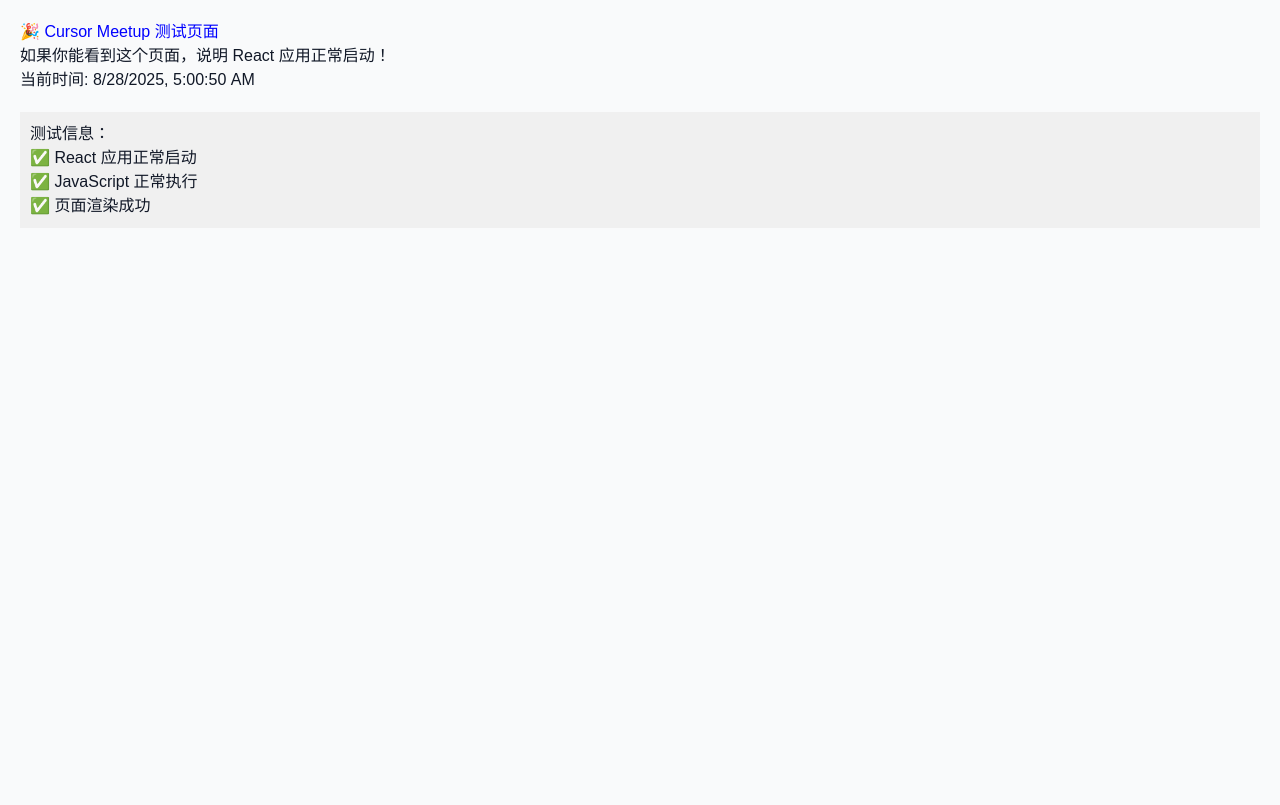
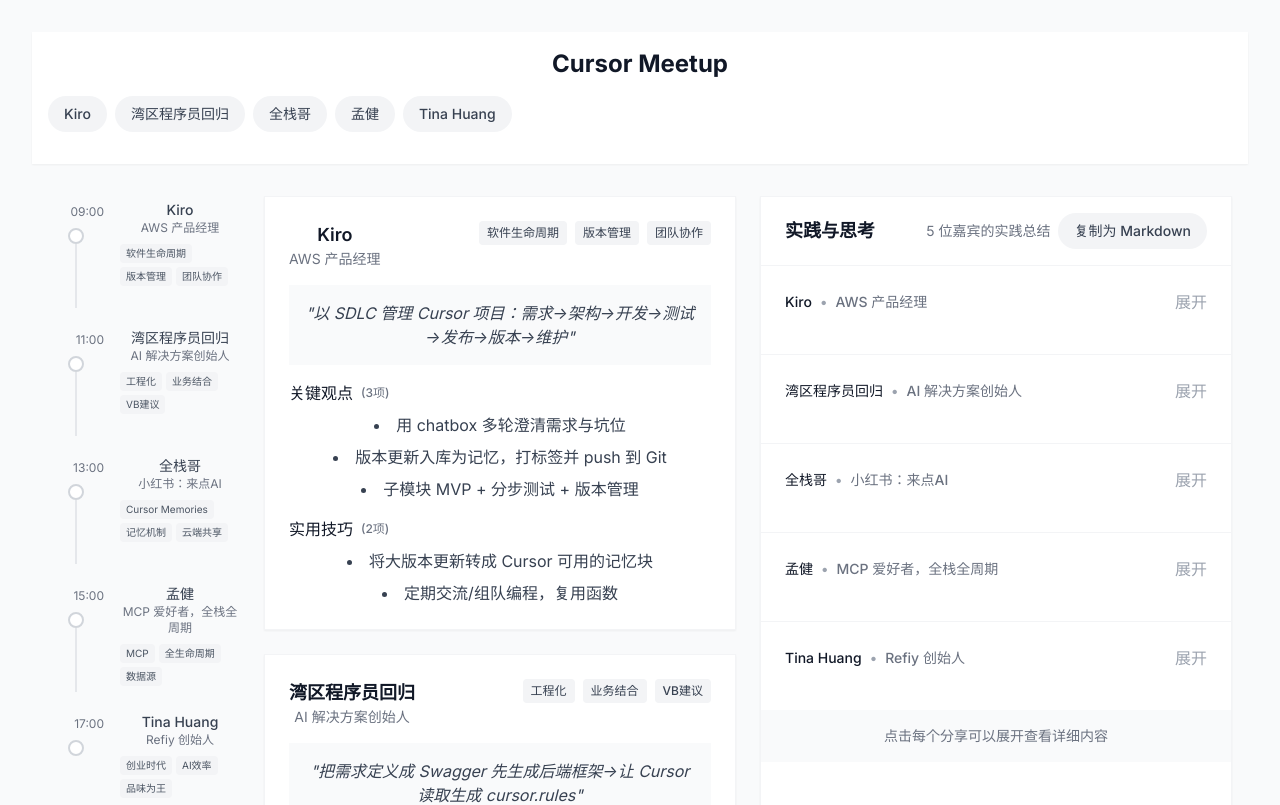
Before and after one commit to Jianan-Huang0609/Cursor_MeetsUp, a React (Vite) app: page / in a window 1280 px wide. Shown: the top 805 px of the page. Built offline with nearby package versions, Linux system fonts and the light colour scheme.

Commit message:
feat: 恢复完整的 Cursor Meetup 功能 - 包含所有组件和真实嘉宾数据

```diff
--- a/src/App.tsx
+++ b/src/App.tsx
@@ -1,17 +1,56 @@
+import { useState } from 'react'
+import './App.css'
+import HeaderChips from './components/HeaderChips'
+import SidebarTimeline from './components/SidebarTimeline'
+import TalkCards from './components/TalkCards'
+import PracticeBoard from './components/PracticeBoard'
+import PhotoGallery from './components/PhotoGallery'
+import meetupData from './data/meetup.json'
+
 function App() {
+  const [selectedSpeaker, setSelectedSpeaker] = useState<string | null>(null)
+
   return (
-    <div style={{ padding: '20px', fontFamily: 'Arial, sans-serif' }}>
-      <h1 style={{ color: 'blue' }}>🎉 Cursor Meetup 测试页面</h1>
-      <p>如果你能看到这个页面，说明 React 应用正常启动！</p>
-      <p>当前时间: {new Date().toLocaleString()}</p>
-      <div style={{ marginTop: '20px', padding: '10px', backgroundColor: '#f0f0f0' }}>
-        <h3>测试信息：</h3>
-        <ul>
-          <li>✅ React 应用正常启动</li>
-          <li>✅ JavaScript 正常执行</li>
-          <li>✅ 页面渲染成功</li>
-        </ul>
-      </div>
+    <div className="min-h-screen bg-gray-50">
+      <header className="bg-white shadow-sm">
+        <div className="container mx-auto px-4 py-4">
+          <h1 className="text-2xl font-bold text-gray-900">Cursor Meetup</h1>
+          <HeaderChips
+            speakers={meetupData.speakers}
+            onSelect={setSelectedSpeaker}
+            selected={selectedSpeaker}
+          />
+        </div>
+      </header>
+
+      <main className="container mx-auto px-4 py-8">
+        <div className="flex gap-6">
+          <aside className="w-48 flex-shrink-0">
+            <SidebarTimeline
+              speakers={meetupData.speakers}
+              selected={selectedSpeaker}
+              onSelect={setSelectedSpeaker}
+            />
+          </aside>
+
+          <div className="flex-1 grid grid-cols-1 lg:grid-cols-2 gap-6">
+            <TalkCards
+              speakers={meetupData.speakers}
+              selectedSpeaker={selectedSpeaker}
+            />
+            <PracticeBoard
+              speakers={meetupData.speakers}
+              selectedSpeaker={selectedSpeaker}
+            />
+          </div>
+        </div>
+      </main>
+
+      <footer className="mt-12 bg-white border-t">
+        <div className="container mx-auto px-4 py-8">
+          <PhotoGallery albums={meetupData.albums} />
+        </div>
+      </footer>
     </div>
   )
 }
--- a/src/data/meetup.json
+++ b/src/data/meetup.json
@@ -8,131 +8,121 @@
   "speakers": [
     {
       "id": "guest-1",
-      "name": "嘉宾A",
-      "role": "Cursor 资深使用者",
-      "summary": "从工程化角度谈 Cursor：挑战与实践",
-      "tags": ["工程化", "项目管理", "最佳实践"],
+      "name": "Kiro",
+      "role": "AWS 产品经理",
+      "summary": "Cursor 擅长单节点任务；长开发与难项目需按软件全生命周期优化执行。",
+      "tags": ["软件生命周期","版本管理","团队协作"],
       "talk": {
-        "one_liner": "大型项目中如何高效使用 Cursor",
+        "one_liner": "以 SDLC 管理 Cursor 项目：需求→架构→开发→测试→发布→版本→维护",
         "highlights": [
-          "建立了从Demo到产品的完整工程化流程",
-          "通过整合各种工具链提升效率",
-          "强调代码质量和规范性"
+          "用 chatbox 多轮澄清需求与坑位",
+          "版本更新入库为记忆，打标签并 push 到 Git",
+          "子模块 MVP + 分步测试 + 版本管理"
         ],
         "tips": [
-          "注重基础设施建设",
-          "推荐使用配套工具链",
-          "重视团队协作方式"
+          "将大版本更新转成 Cursor 可用的记忆块",
+          "定期交流/组队编程，复用函数"
         ]
       },
       "practice": [
-        "规范化的项目结构",
-        "完整的CI/CD流程",
-        "代码质量控制机制"
+        "为每个模块建立可回滚的版本记忆",
+        "先顶层框架→分模块→测试用例→再合并"
       ],
       "albumId": "album-guest-1"
     },
     {
       "id": "guest-2",
-      "name": "嘉宾B",
-      "role": "AI应用架构师",
-      "summary": "探讨Cursor在企业环境中的应用",
-      "tags": ["企业应用", "架构设计", "团队协作"],
+      "name": "湾区程序员回归",
+      "role": "AI 解决方案创始人",
+      "summary": "以工程化与业务结合的视角给出大量 VB 建议；强调 V0 / Bolt 与 Cursor IDE 的组合以降低沟通成本。",
+      "tags": ["工程化","业务结合","VB建议"],
       "talk": {
-        "one_liner": "如何在企业级项目中最大化利用Cursor的价值",
+        "one_liner": "把需求定义成 Swagger 先生成后端框架→让 Cursor 读取生成 cursor.rules",
         "highlights": [
-          "介绍了企业环境下的Cursor最佳实践",
-          "分享了大规模团队协作的经验",
-          "讨论了安全性和合规性问题"
+          "分模块完成 + 先用测试文件验收后再封装",
+          "提前规划可复用函数",
+          "先顶层需求框架→分步测试→技术栈选择→模块封装→部署与版本管理"
         ],
         "tips": [
-          "建立团队共享的提示词库",
-          "制定统一的编码规范",
-          "重视代码审查流程"
+          "rules 很重要",
+          "建立 Swagger→后端框架→rules 的流水线"
         ]
       },
       "practice": [
-        "搭建团队知识库",
-        "实现自动化工作流",
-        "建立代码复查机制"
+        "在 RA 工具链里建立 Swagger→后端框架→rules 的流水线",
+        "把复用函数沉淀到工具库"
       ],
       "albumId": "album-guest-2"
     },
     {
       "id": "guest-3",
-      "name": "嘉宾C",
-      "role": "全栈开发专家",
-      "summary": "Cursor在全栈开发中的应用实践",
-      "tags": ["全栈开发", "效率提升", "最佳实践"],
+      "name": "全栈哥",
+      "role": "小红书：来点AI",
+      "summary": "系统讲解了 Cursor Memories 的机制与魔改建议；支持个人能力偏好 + 项目进度记忆。",
+      "tags": ["Cursor Memories","记忆机制","云端共享"],
       "talk": {
-        "one_liner": "使用Cursor提升全栈开发效率的实践经验",
+        "one_liner": "记忆来自用户主动要求 + AI 后台观察；建议把记忆云端共享给团队",
         "highlights": [
-          "前后端协同开发的技巧",
-          "自动化测试的集成方案",
-          "性能优化的实践经验"
+          "结合 Git 记录大小版本",
+          "在 GPT-5 子项目 setting 中固化个人项目与问题方向",
+          "让后续新知识点贴合你的主线"
         ],
         "tips": [
-          "使用模板加速开发",
-          "建立组件库",
-          "自动化测试策略"
+          "把RAifry / 全栈工具箱 / 旅行站点等主项目设为长期记忆域",
+          "版本更新写入 rules 便于回滚"
         ]
       },
       "practice": [
-        "标准化开发流程",
-        "自动化测试实践",
-        "性能监控方案"
+        "把RAifry / 全栈工具箱 / 旅行站点等主项目设为长期记忆域",
+        "版本更新写入 rules 便于回滚"
       ],
       "albumId": "album-guest-3"
     },
     {
       "id": "guest-4",
-      "name": "嘉宾D",
-      "role": "DevOps专家",
-      "summary": "Cursor在DevOps流程中的应用",
-      "tags": ["DevOps", "自动化", "持续集成"],
+      "name": "孟健",
+      "role": "MCP 爱好者，全栈全周期",
+      "summary": "建议以 Discover-Design-Build-Deploy-Support&Scale 的全生命周期方法管理 Cursor 项目；MCP 能打通多数据源与工具。",
+      "tags": ["MCP","全生命周期","数据源"],
       "talk": {
-        "one_liner": "整合Cursor到现代DevOps工作流",
+        "one_liner": "推荐飞书 MCP / MCP Hub；实践包括 Files 新建、GitHub 访问、Push/Pull、Browser MCP",
         "highlights": [
-          "自动化部署流程的设计",
-          "监控和告警系统的集成",
-          "持续集成与交付实践"
+          "把飞书文档/知识库接入 MCP",
+          "建立标准化的 PR / Review / 发布流程",
+          "Discover-Design-Build-Deploy-Support&Scale 方法"
         ],
         "tips": [
-          "自动化脚本管理",
-          "监控指标设置",
-          "应急响应流程"
+          "把飞书文档/知识库接入 MCP",
+          "建立标准化的 PR / Review / 发布流程"
         ]
       },
       "practice": [
-        "完整的CI/CD流水线",
-        "自动化运维工具",
-        "系统监控方案"
+        "把飞书文档/知识库接入 MCP",
+        "建立标准化的 PR / Review / 发布流程"
       ],
       "albumId": "album-guest-4"
     },
     {
       "id": "guest-5",
-      "name": "嘉宾E",
-      "role": "AI产品经理",
-      "summary": "Cursor产品发展方向与未来展望",
-      "tags": ["产品规划", "AI发展", "未来趋势"],
+      "name": "Tina Huang",
+      "role": "Refiy 创始人",
+      "summary": "此刻是最好的创业时代；信息差与效率可被 AI 拉平；当实现边界趋近于 0，品味为王。",
+      "tags": ["创业时代","AI效率","品味为王"],
       "talk": {
-        "one_liner": "探讨Cursor的发展方向及其在AI开发中的重要性",
+        "one_liner": "个人影响力与背书、品味、执行力是关键",
         "highlights": [
-          "产品路线图解析",
-          "AI开发趋势分析",
-          "未来功能展望"
+          "把审美/品味显式化",
+          "建立 UI 评审清单与示例库",
+          "优选 shadcn/ui + 业界优秀案例"
         ],
         "tips": [
-          "关注产品更新",
-          "参与社区讨论",
-          "提供反馈建议"
+          "把审美/品味显式化：建立 UI 评审清单与示例库",
+          "优选 shadcn/ui + 业界优秀案例"
         ]
       },
       "practice": [
-        "建立产品反馈机制",
-        "追踪最新特性",
-        "社区贡献计划"
+        "把审美/品味显式化：建立 UI 评审清单与示例库",
+        "优选 shadcn/ui + 业界优秀案例"
       ],
       "albumId": "album-guest-5"
     }
@@ -140,14 +130,14 @@
   "albums": [
     {
       "id": "album-guest-1",
-      "title": "嘉宾1",
+      "title": "Kiro",
       "images": [
         "assets/guest-1/屏幕截图 2025-08-27 112059.png"
       ]
     },
     {
       "id": "album-guest-2",
-      "title": "嘉宾2",
+      "title": "湾区程序员回归",
       "images": [
         "assets/guest-2/屏幕截图 2025-08-27 112142.png",
         "assets/guest-2/屏幕截图 2025-08-27 112216.png",
@@ -157,7 +147,7 @@
     },
     {
       "id": "album-guest-3",
-      "title": "嘉宾3",
+      "title": "全栈哥",
       "images": [
         "assets/guest-3/屏幕截图 2025-08-27 112448.png",
         "assets/guest-3/屏幕截图 2025-08-27 123915.png"
@@ -165,7 +155,7 @@
     },
     {
       "id": "album-guest-4",
-      "title": "嘉宾4",
+      "title": "孟健",
       "images": [
         "assets/guest-4/屏幕截图 2025-08-27 124013.png",
         "assets/guest-4/屏幕截图 2025-08-27 124048.png",
@@ -174,7 +164,7 @@
     },
     {
       "id": "album-guest-5",
-      "title": "嘉宾5",
+      "title": "Tina Huang",
       "images": [
         "assets/guest-5/屏幕截图 2025-08-27 125248.png"
       ]
```
